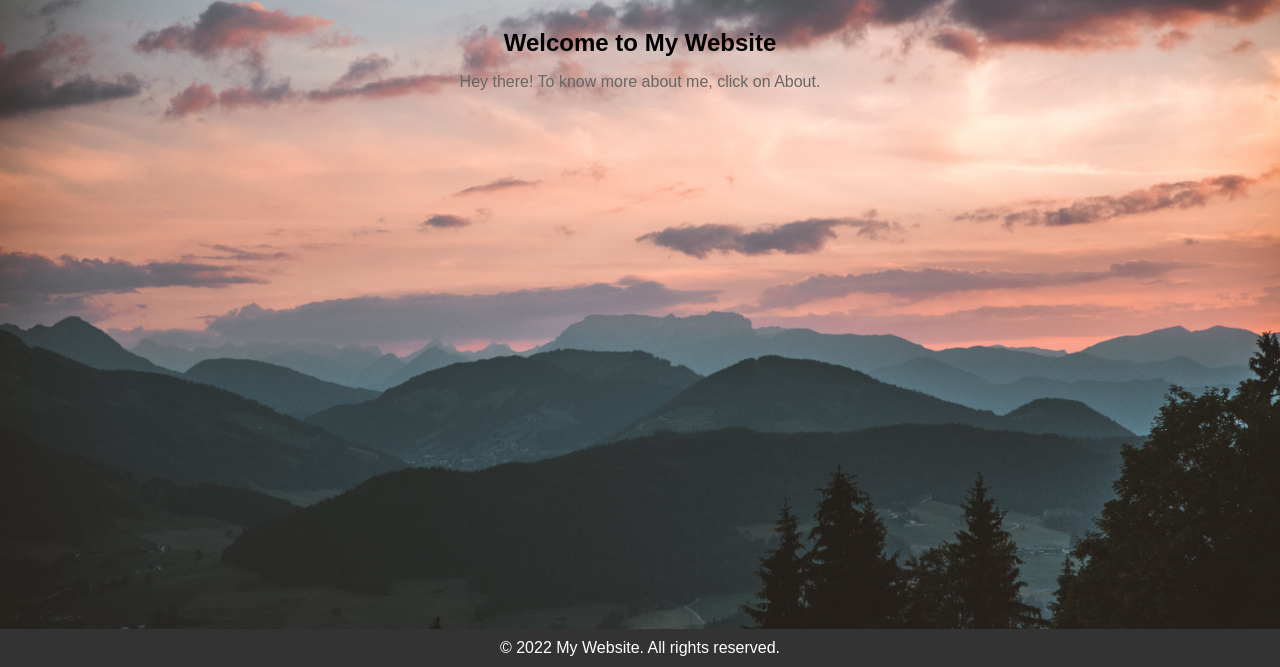
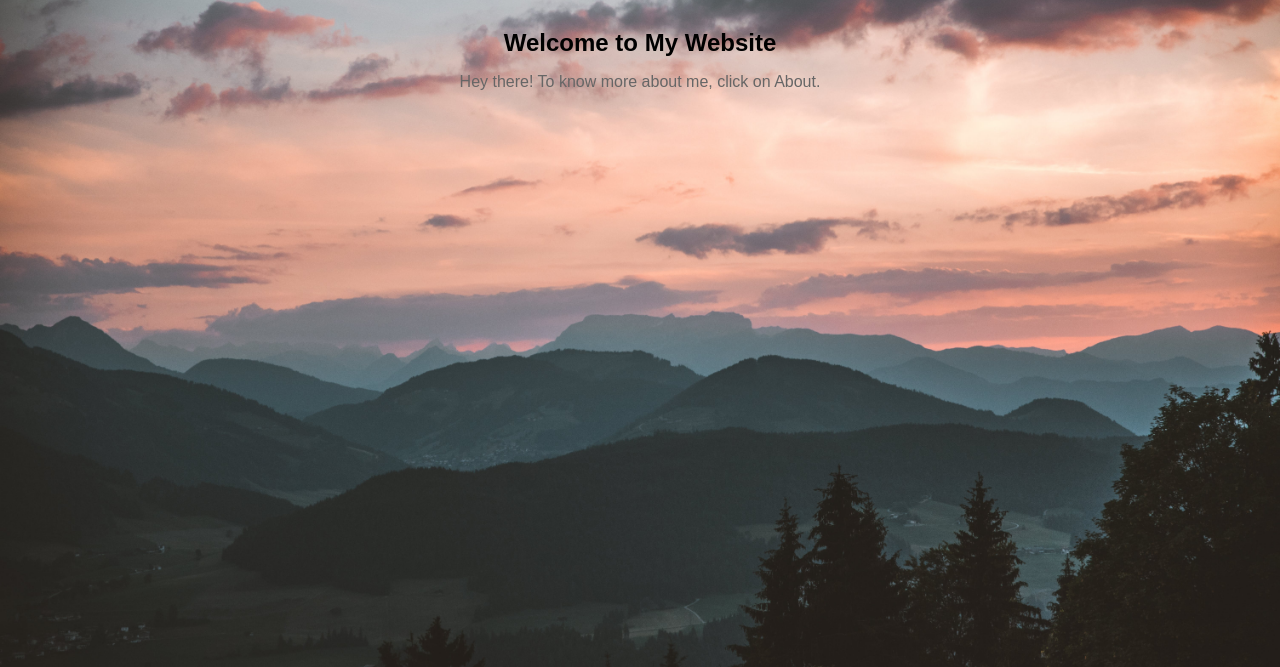
Before and after one commit to AdityaRevanth/MyWebsite, a plain HTML site: page index.html in a window 1280 px wide. Shown: the part 133-800 px from the top of the page. Drawn offline with Linux system fonts and the light colour scheme.

Commit message:
Removed footer

```diff
--- a/index.html
+++ b/index.html
@@ -102,10 +102,5 @@
           <h2>Welcome to My Website</h2>
           <p>Hey there! To know more about me, click on About.</p>
       </section>
-
-      <footer>
-          &copy; 2022 My Website. All rights reserved.
-      </footer>
-
   </body>
 </html>
```
